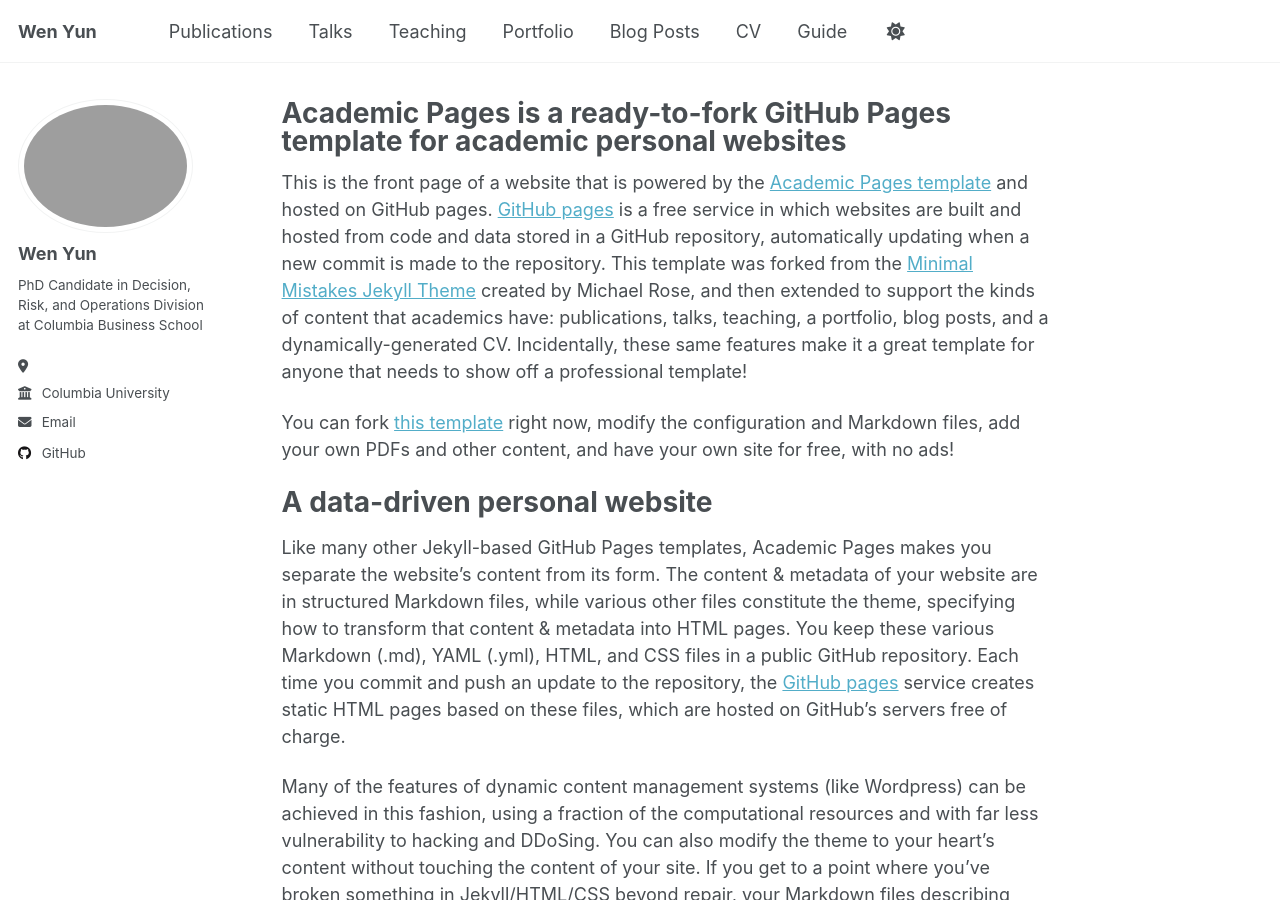
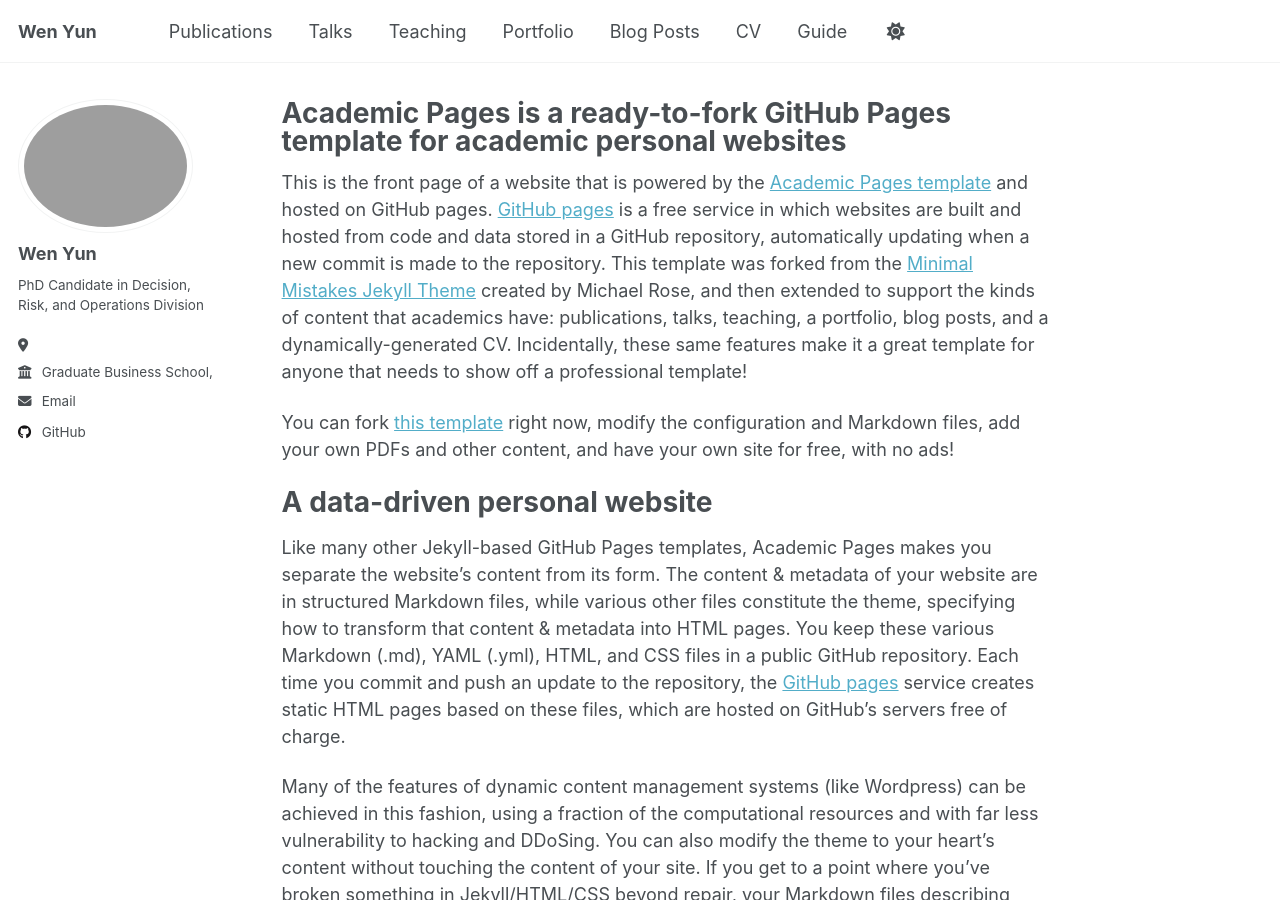
Before and after one commit to wenyun0/wenyun0.github.io, a Jekyll site: the page built from _pages/about.md, in a window 1280 px wide and 900 px high. Built offline with Jekyll 4.4.1, drawn with Linux system fonts in a browser that asks for light colours; a script that is not in the unit is left out.

Commit message:
Update _config.yml

```diff
--- a/_config.yml
+++ b/_config.yml
@@ -26,9 +26,9 @@ author:
   avatar           : "wy.jpg"
   name             : "Wen Yun"
   pronouns         : # example: "she/her"
-  bio              : "PhD Candidate in Decision, Risk, and Operations Division at Columbia Business School"
+  bio              : "PhD Candidate in Decision, Risk, and Operations Division"
   location         : ""
-  employer         : "Columbia University"
+  employer         : "Graduate Business School, Columbia University"
   uri              : # URL
   email            : "wen.yun@gsb.columbia.edu"
 
```
